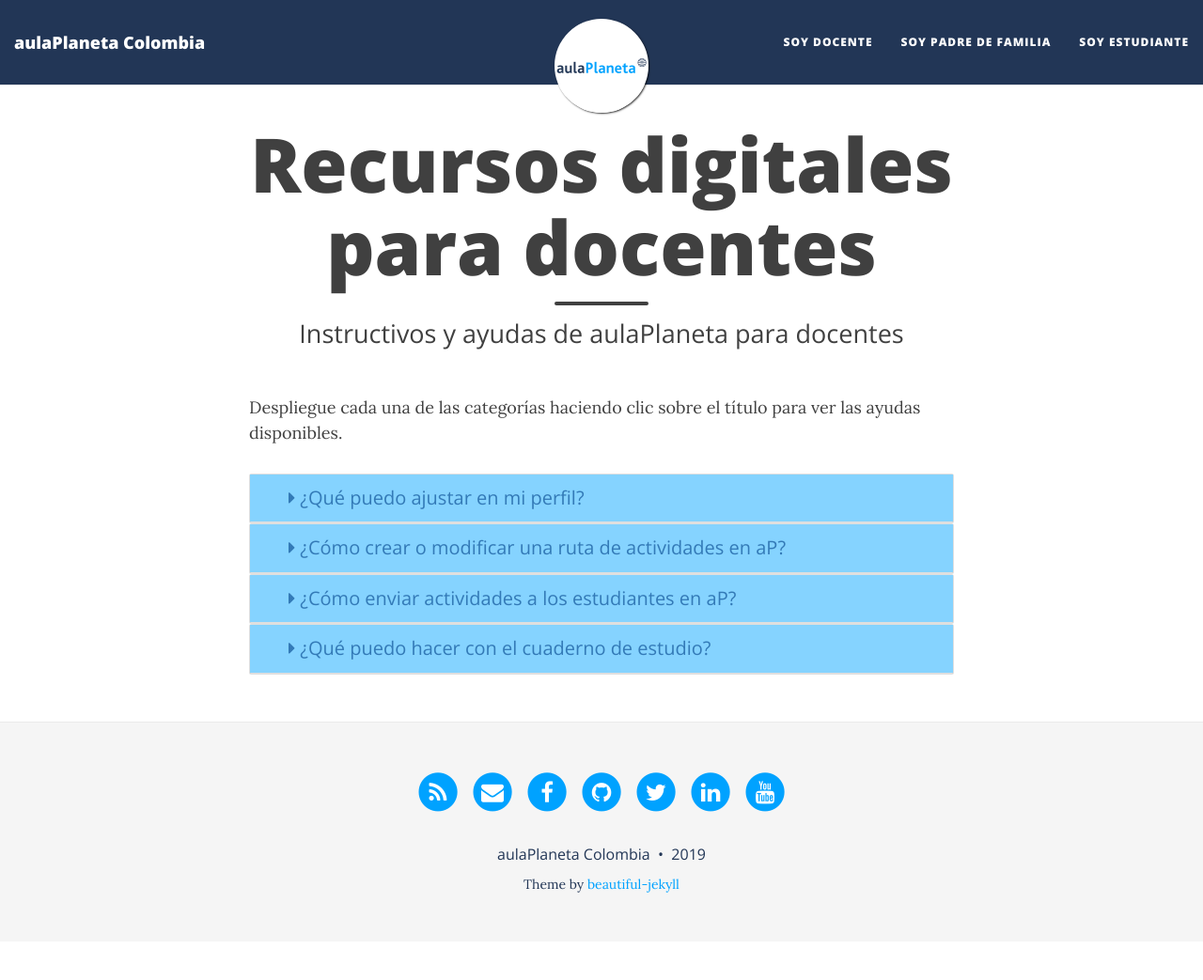
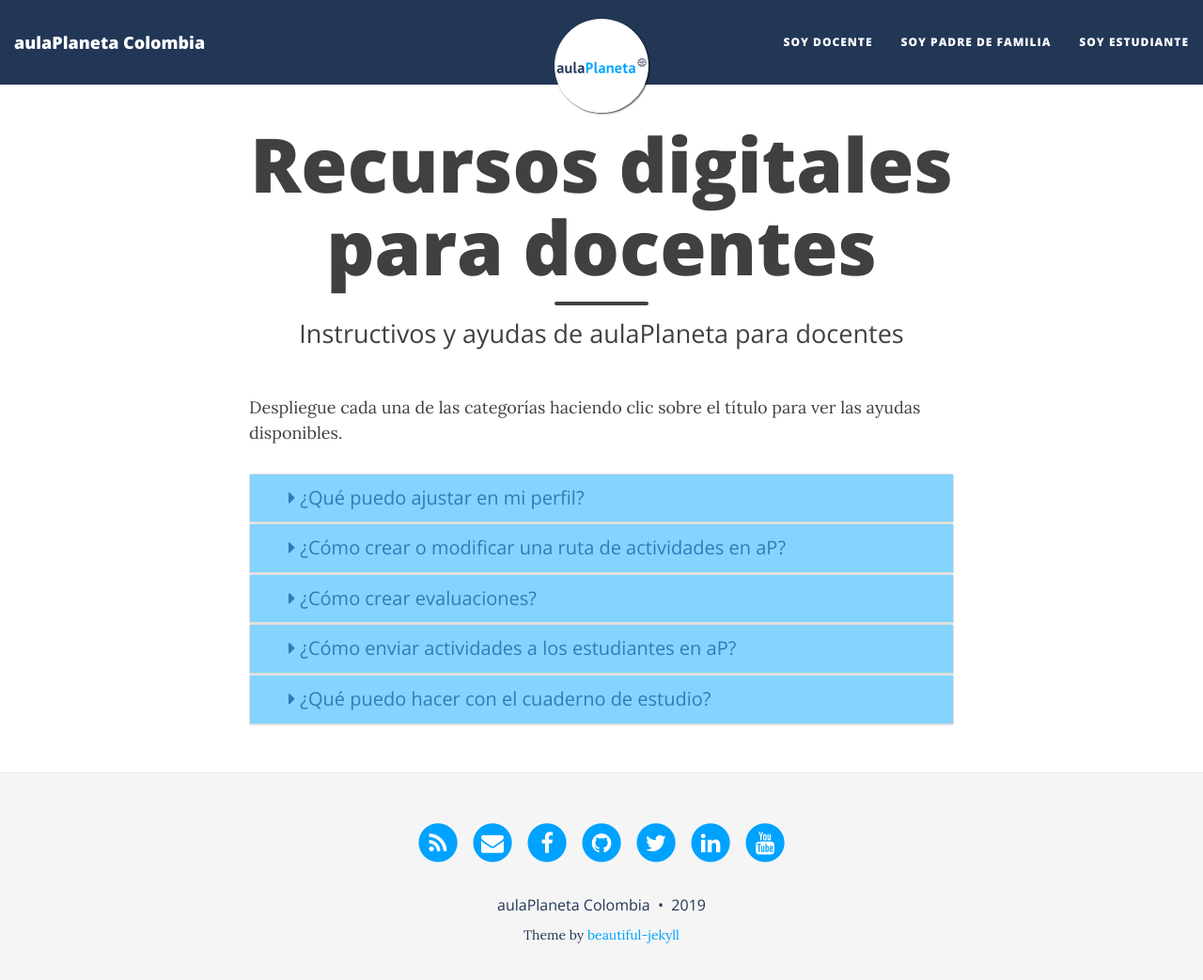
Before and after one commit to AulaPlanetaColombia/AulaPlanetaColombia.github.io, a Jekyll site: the page built from docentes.md, in a window 1280 px wide and 1056 px high. Shown: the top 1043 px of the window at 94% size. Built offline with Jekyll 4.4.1, drawn with Linux system fonts in a browser that asks for light colours; nearby versions of some CDN libraries.

Commit message:
Videos sobre nuevos recursos

```diff
--- a/docentes.md
+++ b/docentes.md
@@ -42,13 +42,45 @@
     <div class="card">
         <div class="card-header" id="tituloDos">
             <h2 class="mb-0">
-                <button class="btn btn-link collapsed" type="button" data-toggle="collapse" data-target="#actividades" aria-expanded="false" aria-controls="actividades">
+                <button class="btn btn-link collapsed" type="button" data-toggle="collapse" data-target="#recursos" aria-expanded="false" aria-controls="recursos">
                     <i class="fa fa-caret-right"></i>
                     ¿Cómo crear o modificar una ruta de actividades en aP?
                 </button>
             </h2>
         </div>
-        <div id="actividades" class="collapse" aria-labelledby="tituloDos" data-parent="#categorias">
+        <div id="recursos" class="collapse" aria-labelledby="tituloDos" data-parent="#categorias">
+            <div class="card-body">
+                <ul class="fa-ul">
+                {% for post in site.posts reversed %}
+                    {% if post.tags.size > 0 %}
+                        {% assign num_tag = '' %}
+                        {% for tag in post.tags %}
+                        {% if tag == 'docentes' or tag == 'recursos' %}
+                            {% assign num_tag = num_tag | append: 'x' %}
+                        {% endif %}
+                        {% endfor %}
+                        {% if num_tag.size > 1 %}
+                    <li>
+                        <i class="fa-li fa fa-arrow-right"></i>
+                        <a href="{{ post.url }}" class="post-title">{{ post.title }}</a>
+                    </li>
+                        {% endif %}
+                    {% endif %}
+                {% endfor %}
+                </ul>
+            </div>
+        </div>
+    </div>
+    <div class="card">
+        <div class="card-header" id="tituloTres">
+            <h2 class="mb-0">
+                <button class="btn btn-link collapsed" type="button" data-toggle="collapse" data-target="#actividades" aria-expanded="false" aria-controls="actividades">
+                    <i class="fa fa-caret-right"></i>
+                    ¿Cómo crear evaluaciones?
+                </button>
+            </h2>
+        </div>
+        <div id="actividades" class="collapse" aria-labelledby="tituloTres" data-parent="#categorias">
             <div class="card-body">
                 <ul class="fa-ul">
                 {% for post in site.posts reversed %}
@@ -72,7 +104,7 @@
         </div>
     </div>
     <div class="card">
-        <div class="card-header" id="tituloTres">
+        <div class="card-header" id="tituloCuatro">
             <h2 class="mb-0">
                 <button class="btn btn-link collapsed" type="button" data-toggle="collapse" data-target="#tareas" aria-expanded="false" aria-controls="tareas">
                     <i class="fa fa-caret-right"></i>
@@ -80,7 +112,7 @@
                 </button>
             </h2>
         </div>
-        <div id="tareas" class="collapse" aria-labelledby="tituloTres" data-parent="#categorias">
+        <div id="tareas" class="collapse" aria-labelledby="tituloCuatro" data-parent="#categorias">
             <div class="card-body">
                 <ul class="fa-ul">
                 {% for post in site.posts reversed %}
@@ -104,7 +136,7 @@
         </div>
     </div>
     <div class="card">
-        <div class="card-header" id="tituloCuatro">
+        <div class="card-header" id="tituloCinco">
             <h2 class="mb-0">
                 <button class="btn btn-link collapsed" type="button" data-toggle="collapse" data-target="#ce" aria-expanded="false" aria-controls="ce">
                     <i class="fa fa-caret-right"></i>
@@ -112,7 +144,7 @@
                 </button>
             </h2>
         </div>
-        <div id="ce" class="collapse" aria-labelledby="tituloCuatro" data-parent="#categorias">
+        <div id="ce" class="collapse" aria-labelledby="tituloCinco" data-parent="#categorias">
             <div class="card-body">
                 <ul class="fa-ul">
                 {% for post in site.posts reversed %}
```
Also changed, not shown: _posts/2019-03-14-05_TemaNuevo.md (+1 -1 lines), _posts/2019-03-14-06_TemaModificado.md (+1 -1 lines), _posts/2019-03-14-07_VinculaRecurso.md (+1 -1 lines), _posts/2019-03-14-08_Buscar.md (+1 -1 lines), _posts/2019-03-18-09_Video.md (added, +10 -0 lines), _posts/2019-03-18-10_Imagen.md (added, +10 -0 lines), _posts/2019-03-18-11_Web.md (added, +10 -0 lines), _posts/2019-03-18-12_Documento.md (added, +10 -0 lines), _posts/2019-03-18-13_Audio.md (added, +10 -0 lines), _posts/2019-03-18-14_Modificar.md (added, +10 -0 lines), 6 other files.
